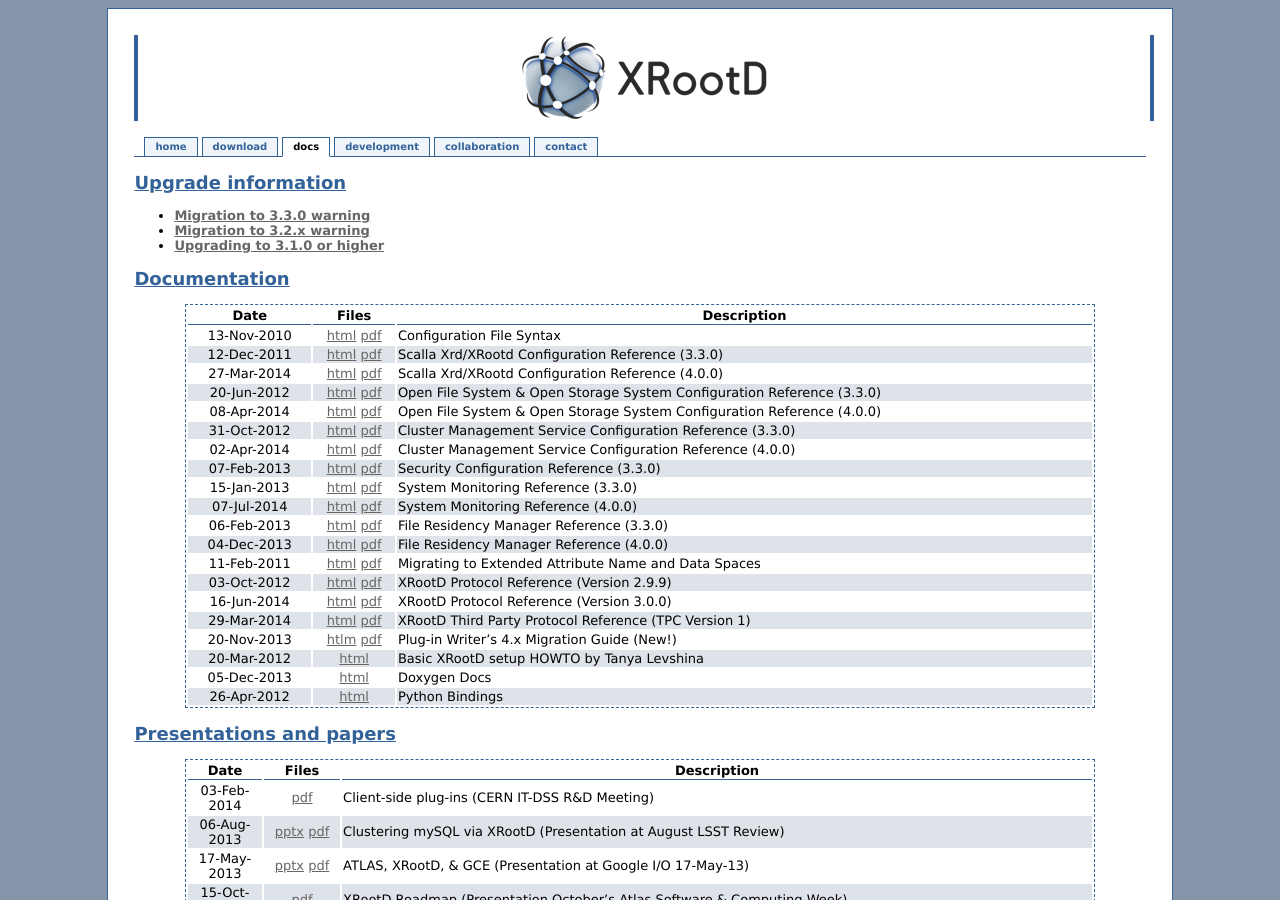
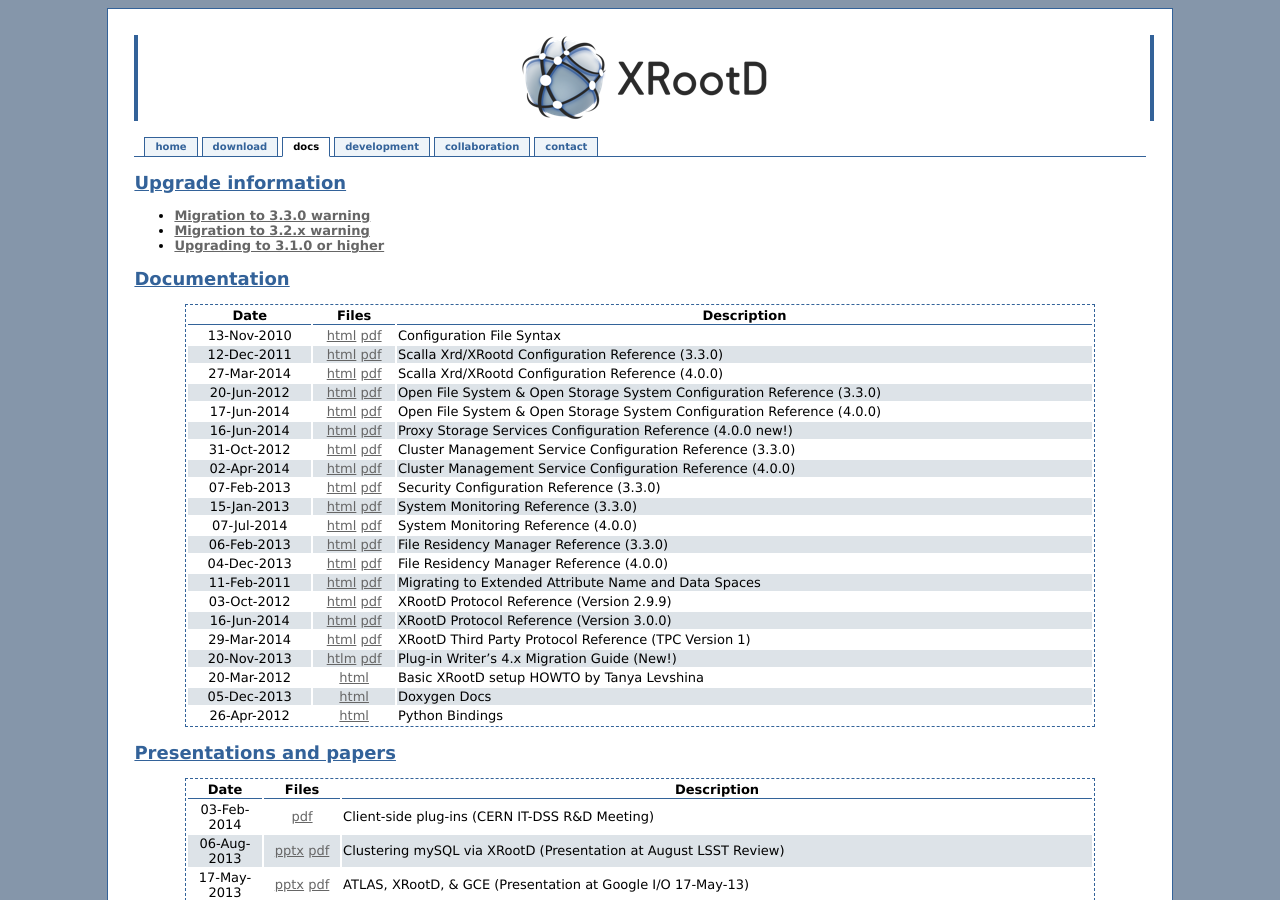
Before and after one commit to xrootd/xrootd-website, a Jekyll site: the page built from docs.md, in a window 1280 px wide and 900 px high. Built offline with Jekyll 4.4.1, drawn with Linux system fonts in a browser that asks for light colours; Markdown is read by kramdown in place of the engine named in the settings.

Commit message:
Add proxy services manual. Update ofs manual.

```diff
--- a/docs.md
+++ b/docs.md
@@ -21,7 +21,8 @@ Documentation
 |12-Dec-2011|[html](/doc/prod/xrd_config.htm) [pdf](/doc/prod/xrd_config.pdf)        |Scalla Xrd/XRootd Configuration Reference (3.3.0)                             |
 |27-Mar-2014|[html](/doc/dev4/xrd_config.htm) [pdf](/doc/dev4/xrd_config.pdf)           |Scalla Xrd/XRootd Configuration Reference (4.0.0)                          |
 |20-Jun-2012|[html](/doc/prod/ofs_config.htm) [pdf](/doc/prod/ofs_config.pdf)        |Open File System &amp; Open Storage System Configuration Reference (3.3.0)    |
-|08-Apr-2014|[html](/doc/dev4/ofs_config.htm) [pdf](/doc/dev4/ofs_config.pdf)        |Open File System &amp; Open Storage System Configuration Reference (4.0.0)    |
+|17-Jun-2014|[html](/doc/dev4/ofs_config.htm) [pdf](/doc/dev4/ofs_config.pdf)        |Open File System &amp; Open Storage System Configuration Reference (4.0.0)    |
+|16-Jun-2014|[html](/doc/dev4/pss_config.htm) [pdf](/doc/dev4/pss_config.pdf)        |Proxy Storage Services Configuration Reference (4.0.0 new!)    |
 |31-Oct-2012|[html](/doc/prod/cms_config.htm) [pdf](/doc/prod/cms_config.pdf)        |Cluster Management Service Configuration Reference (3.3.0)                    |
 |02-Apr-2014|[html](/doc/dev4/cms_config.htm) [pdf](/doc/dev4/cms_config.pdf)        |Cluster Management Service Configuration Reference (4.0.0)                    |
 |07-Feb-2013|[html](/doc/prod/sec_config.htm) [pdf](/doc/prod/sec_config.pdf)        |Security Configuration Reference (3.3.0)                                      |
```
